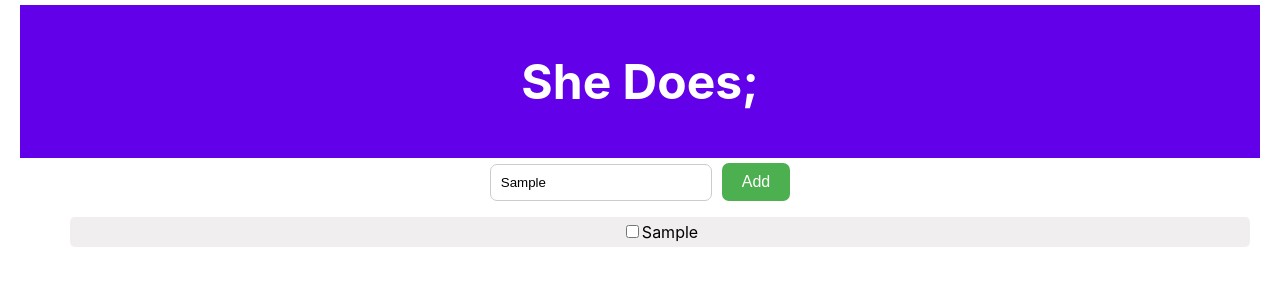
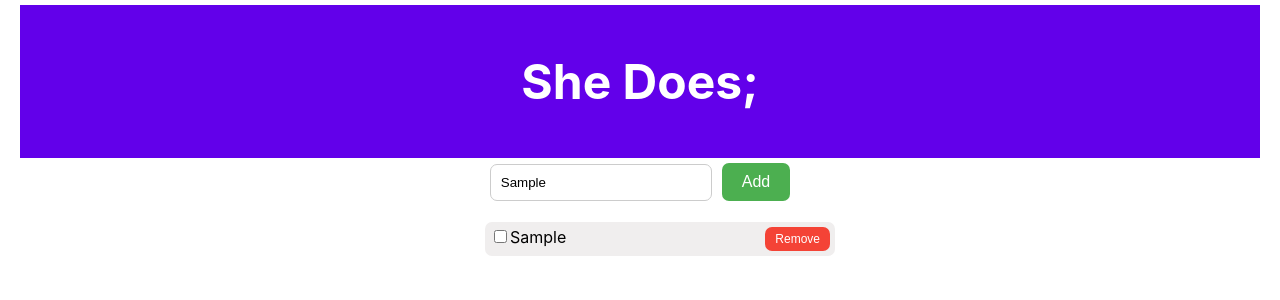
Before and after one commit to nitaih/sheCodes, a React (Create React App) app: page / in a window 1280 px wide. Both pictures are taken after typing "Sample" into the empty fields and a click on the button "Add". Shown: the top 300 px of the page. Built offline with nearby package versions, Linux system fonts and the light colour scheme.

Commit message:
remove butten added

```diff
--- a/src/AddTodo.css
+++ b/src/AddTodo.css
@@ -14,16 +14,42 @@ div{
     margin-left: 10px;
     cursor: pointer;
 }
+.removeButton {
+    background-color: #f44336; /* Red */
+    border: none;
+    margin: 5px;
+    border-radius: 7px;
+    color: white;
+    padding: 5px 10px;
+    text-align: center;
+    text-decoration: none;
+    display: inline-block;
+    font-size: 12px;
+    margin-left: 10px;
+    cursor: pointer;
+}
 .inputField {
     padding: 10px;
     width: 200px;
     border-radius: 7px;
     border: 1px solid #ccc;
 }
+
+
 li {
+    width: 350px;
     list-style-type: none;
     padding: 5px;
-    margin: 5px;
+    margin: auto;
+    border-radius: 5px;
+    display: flex;
+    justify-content: space-between;
+}
+.todoItem {
+    width: 350px;
+    border-radius: 7px;
     background-color: rgb(240, 238, 238);
-    border-radius: 5px;
+    margin: auto;
+    display: flex;
+    justify-content: space-between;
 }
--- a/src/AddTodo.jsx
+++ b/src/AddTodo.jsx
@@ -1,7 +1,10 @@
 import './AddTodo.css';
+import TodoItem from './TodoItem';
 function AddTodo({task, setTask, todos, setTodos}) {
+
     function hadleClick(){
-        setTodos([...todos, task]);
+        if(task.trim() === '') return;
+        setTodos([...todos, {id: Date.now(), text: task, completed: false}]);
         console.log(todos);
     }    return (
         <div>
@@ -14,18 +17,23 @@ function AddTodo({task, setTask, todos, setTodos}) {
             <button className="addButton"
             onClick={hadleClick}
             >Add</button>
-                <ShowList todos={todos}/>
+                <ShowList todos={todos} handleRemove={handleRemove}/>
         </div>
-    )}
-function ShowList({todos}) {
+    )
+    function handleRemove(id){
+        setTodos(todos.filter((item) => item.id !== id));
+    }
+}
+function ShowList({todos, handleRemove }) {
+
     return (
         <div>
             <ul>
-                {todos.map((item, index) => (
-                    <li key={index}>
-                        <input type='checkbox' id={index} />
-                        <label for={index}>{item}</label>
-                        </li>))}
+                {todos.map((item) => (
+                    <li key={item.id} className='todo-item'>
+                        <TodoItem item={item} handleRemove={handleRemove} />
+
+                    </li>))}
             </ul>
         </div>
     )
--- /dev/null
+++ b/src/TodoItem.jsx
@@ -0,0 +1,16 @@
+import './AddTodo.css';
+function TodoItem({ item, handleRemove }) {
+    return (
+        <div className="todoItem">
+            <div>
+                <input type='checkbox' id={item.id} checked={item.complited} />
+                <label for={item.id}>{item.text}</label>
+            </div>
+
+            <button className='removeButton'
+            onClick={() => handleRemove(item.id)}>Remove</button>
+        </div>
+    )
+
+}
+export default TodoItem;
```
